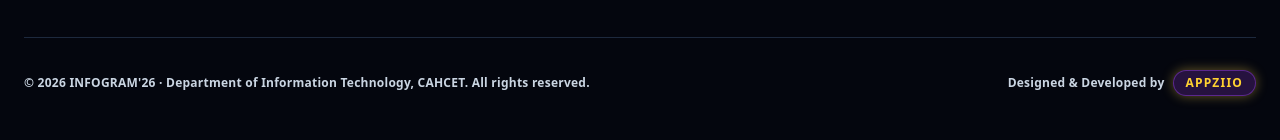
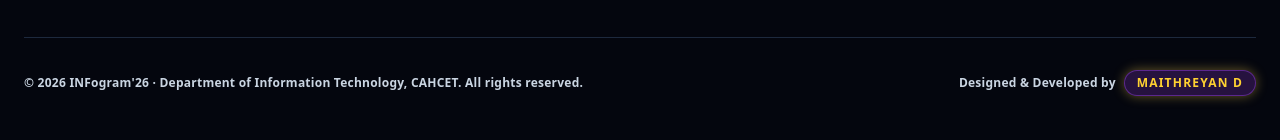
Before and after one commit to maithreyan12/INFOGRAM26, a Next.js app in the folder infogram26-app/: page / in a window 1280 px wide. Shown: the part 3717-3857 px from the top of the page. Built offline with nearby package versions, Linux system fonts and the light colour scheme; no server answers; the database is empty.

Commit message:
Fix: replace Appziio with Maithreyan D credit in footer, strengthen developer Person JSON-LD schema with maithreyan.in portfolio

```diff
--- a/infogram26-app/src/app/layout.tsx
+++ b/infogram26-app/src/app/layout.tsx
@@ -193,10 +193,19 @@ const jsonLd = {
       '@id': 'https://maithreyan.in/#person',
       'name': 'Maithreyan D',
       'url': 'https://maithreyan.in',
-      'jobTitle': 'Full Stack Web Engineer',
-      'description': 'Developer and architect of the INFogram\'26 symposium portal (infogram26.in). Portfolio at maithreyan.in.',
+      'jobTitle': 'Full Stack Web Engineer & Developer',
+      'description': "Maithreyan D is the developer and architect of INFogram'26 (infogram26.in), the official symposium portal of the Department of IT, CAHCET, Melvisharam. Visit portfolio: maithreyan.in",
       'sameAs': ['https://maithreyan.in'],
-      'knowsAbout': ['Next.js', 'React', 'TypeScript', 'Web Development', 'UI/UX Design'],
+      'worksFor': {
+        '@type': 'Organization',
+        'name': 'Department of Information Technology, CAHCET',
+        'url': SITE_URL,
+      },
+      'knowsAbout': ['Next.js', 'React', 'TypeScript', 'Full Stack Development', 'UI/UX Design', 'Web Architecture'],
+      'mainEntityOfPage': {
+        '@type': 'WebPage',
+        '@id': 'https://maithreyan.in',
+      },
     },
     // Organization (College Department)
     {
--- a/infogram26-app/src/components/layout/Footer.tsx
+++ b/infogram26-app/src/components/layout/Footer.tsx
@@ -248,18 +248,20 @@ export default function Footer() {
 
         </div>
 
-        {/* Bottom bar - DEVELOPER CREDIT FOR APPZIIO */}
+        {/* Bottom bar */}
         <div className={`pt-8 border-t flex flex-col sm:flex-row items-center justify-between gap-4 text-xs font-black ${
           isDark ? 'border-slate-800 text-slate-300' : 'border-slate-300 text-slate-800'
         }`}>
-          <p>© {currentYear} INFOGRAM&apos;26 · Department of Information Technology, CAHCET. All rights reserved.</p>
+          <p>© {currentYear} INFogram&apos;26 · Department of Information Technology, CAHCET. All rights reserved.</p>
 
           <p className="flex items-center gap-2 text-xs font-black">
             <span>Designed &amp; Developed by</span>
             <a
-              href="https://appziio.com"
+              href="https://maithreyan.in"
               target="_blank"
-              rel="noopener noreferrer"
+              rel="noopener noreferrer author"
+              title="Maithreyan D — Full Stack Developer Portfolio"
+              aria-label="Developed by Maithreyan D — Visit portfolio at maithreyan.in"
               className={`font-black text-xs uppercase tracking-widest transition-all px-3 py-1 rounded-full border ${
                 isDark
                   ? 'bg-purple-500/20 text-amber-300 border-purple-500/40 hover:bg-purple-500/30 shadow-[0_0_12px_rgba(252,211,77,0.4)]'
@@ -267,7 +269,7 @@ export default function Footer() {
               }`}
               style={{ WebkitTapHighlightColor: 'transparent' }}
             >
-              Appziio
+              Maithreyan D
             </a>
           </p>
         </div>
```
